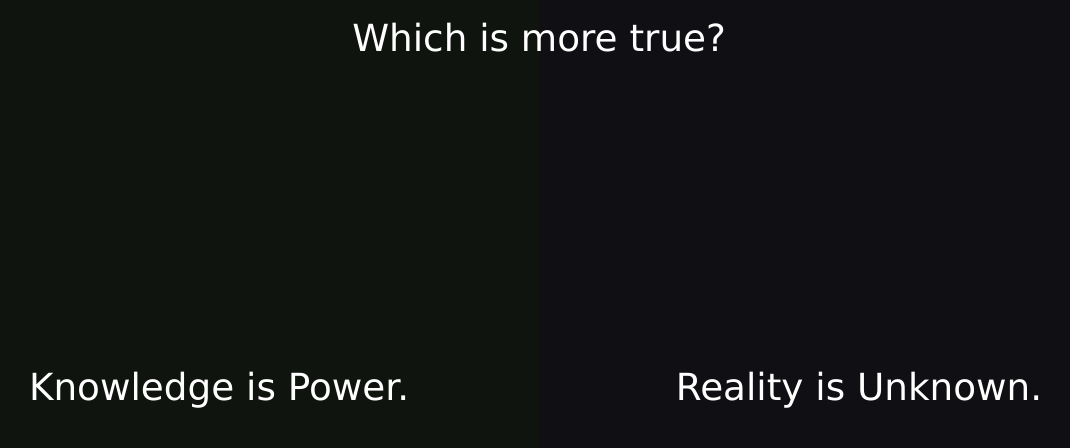
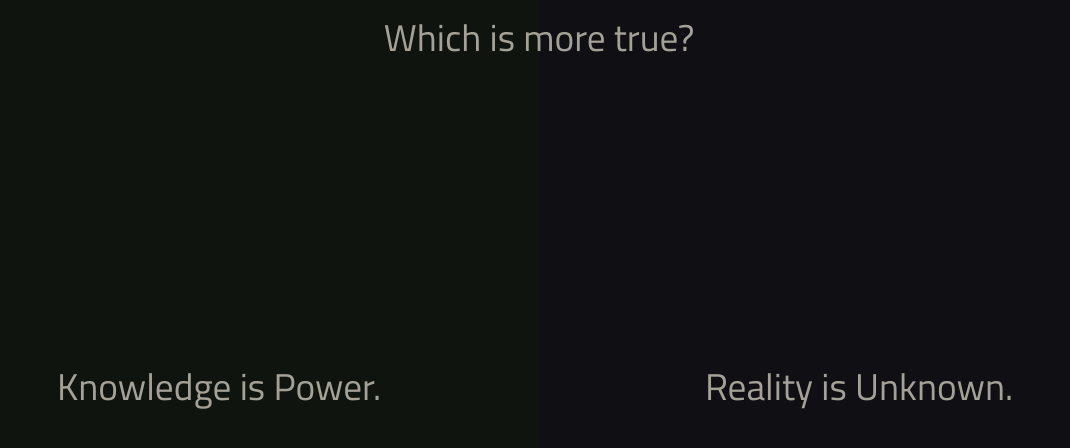
Before and after one commit to ailadson/Quintessence, a plain HTML site: page game.html in a window 1280 px wide. Shown: the whole page, without its empty margins (101-1171 px from the left). Drawn offline with Linux system fonts and the light colour scheme.

Commit message:
fonts,award text,+index.html

```diff
--- a/awards.js
+++ b/awards.js
@@ -6,9 +6,11 @@ Ether.awards["consciousness"] = [
 	},{
 		text : "I am"
 	},{
-		text : "You"
+		text : "Me"
 	},{
 		text : "Mine"
+	},{
+		text : "You"
 	},{
 		text : "I love"
 	},{
@@ -26,17 +28,15 @@ Ether.awards["consciousness"] = [
 	},{
 		text : "I am in the world"
 	},{
-		text : "What is this?"
+		text : "I want this"
 	},{
-		text : "I want that"
+		text : "Why can't I have that?"
 	},{
-		text : "I can be hurt"
-	},{
-		text : "I fear"
+		text : "I'm afraid"
 	},{
 		text : "Why do I hurt?"
 	},{
-		text : "How do I get?"
+		text : "How do I get more?"
 	},{
 		text : "Who are my friends?"
 	},{
@@ -44,11 +44,11 @@ Ether.awards["consciousness"] = [
 	},{
 		text : "This is my stuff"
 	},{
+		text : "I am right"
+	},{
 		text : "They are wrong"
 	},{
-		text : "I am right"
-	},{
-		text : "I can create"
+		text : "I will create"
 	},{
 		text : "Will I die?"
 	},{
@@ -62,43 +62,43 @@ Ether.awards["consciousness"] = [
 	},{
 		text : "Where did I come from?"
 	},{
-		text : "My Truth"
+		text : "This is the truth"
 	},{
-		text : "Not your Truth"
+		text : "That is not the truth"
 	},{
 		text : "This is who I am"
 	},{
-		text : "Everything changes"
+		text : "Who I am keeps changing"
 	},{
-		text : "I think; I am"
+		text : "I am my thougts"
 	},{
 		text : "My thoughts always change"
 	},{
 		text : "Do I change?"
 	},{
-		text : "Has anything ever remained constant?"
+		text : "What is constant?"
 	},{
-		text : "Am I seperate from my perceptions?"
+		text : "I am awareness"
+	},{
+		text : "Was awareness always here?"
+	},{
+		text : "From here did this awareness come?"
+	},{
+		text : "All comes from nothing"
+	},{
+		text : "All goes to nothing"
 	},{
 		text : "I am all"
 	},{
 		text : "I am nothing"
 	},{
-		text : "Death is just another change"
+		text : "I am self evident"
 	},{
-		text : "What is born will die"
-	},{
-		text : "All comes from nothing"
-	},{
-		text : "All goes to nothing"
-	},{
-		text : "What I percieve, I cannot be"
-	},{
-		text : "Truth is self evident; I am self evident"
-	},{
-		text : "How can words describe silence?"
+		text : "I am self here"
 	},{
 		text : "No word is true"
+	},{
+		text : "How can sounds describe silence?"
 	},{
 		text : "[silence]"
 	}
@@ -107,103 +107,103 @@ Ether.awards["consciousness"] = [
 
 Ether.awards["matter"] = [
 	{
-		text : "String(1 x 10^-35)"
+		text : "Strings(1 x 10^-35)"
 	},{
 		text : "Quantum Foam(1 x 10^-35)"
 	},{
-		text : "Neutrino(1 x 10^-24)"
+		text : "Neutrinos(1 x 10^-24)"
 	},{
-		text : "Top Quark(1 x 10^-22)"
+		text : "Quarks(1 x 10^-19)"
 	},{
-		text : "Bottom Quark(3 x 10^-20)"
+		text : "Protons(1 x 10^-15)"
 	},{
-		text : "Charm Quark(1 x 10^-19)"
+		text : "Neutrons(1 x 10^-15)"
 	},{
-		text : "Strange Quark(4 x 10^-19)"
+		text : "Electrons(1 x 10^-15)"
 	},{
-		text : "Up Quark(1 x 10^-18)"
+		text : "Rays(1 x 10^-12)"
 	},{
-		text : "Down Quark(1 x 10^-18)"
+		text : "Atoms(1 x 10^-10)"
 	},{
-		text : "Proton(1 x 10^-15)"
+		text : "Proteins(1 x 10^-10)"
 	},{
-		text : "Neutron(1 x 10^-15)"
+		text : "Molecules(1 x 10^-9)"
 	},{
-		text : "Electron(1 x 10^-15)"
+		text : "Clay Particles(1 x 10^-6)"
 	},{
-		text : "Ray(1 x 10^-12)"
+		text : "Mist Droplets(1 x 10^-5)"
 	},{
-		text : "Atom(1 x 10^-10)"
+		text : "Viruses(1 x 10^-8)"
 	},{
-		text : "Protein(1 x 10^-10)"
+		text : "Large Rocks(5 x 10^3)"
 	},{
-		text : "Molecule(1 x 10^-9)"
+		text : "Moons(1.5 x 10^5)"
 	},{
-		text : "Clay Particle(1 x 10^-6)"
+		text : "Bacteria(1 x 10^-3)"
 	},{
-		text : "Mist Droplet(1 x 10^-5)"
-	},{
-		text : "Virus(1 x 10^-8)"
-	},{
-		text : "Large Rock(5 x 10^3)"
-	},{
-		text : "Moon(1.5 x 10^5)"
-	},{
-		text : "Planet(1.27 x 10^7)"
-	},{
-		text : "Planet(1.27 x 10^7)"
+		text : "Planets(1.27 x 10^7)"
 	},{
 		text : "Nebula(8^10 x 16)"
 	},{
-		text : "Unicellular Organism(1 x 10^-5)"
+		text : "Protozoa(1 x 10^-5)"
 	},{
-		text : "Star(5.8 x 10^9)"
+		text : "Choanoflagellate(7 x 10^-6)"
 	},{
-		text : "Galaxy(1.2 x 10^21)"
+		text : "Stars(5.8 x 10^9)"
 	},{
-		text : "Cluster(3 x 10^23)"
+		text : "Galaxies(1.2 x 10^21)"
 	},{
-		text : "Multicellular Organism(1 x 10^-3)"
+		text : "Clusters(3 x 10^23)"
 	},{
-		text : "Seed(7 x 10^3)"
+		text : "Chromistas(1 x 10^-1)"
 	},{
-		text : "Multicellular Organism(4 x 10-2)"
+		text : "Fungi(7 x 10^3)"
 	},{
-		text : "Vertebrate(1 x 10^-1)"
+		text : "Invertebrates(4 x 10-2)"
 	},{
-		text : "Flora(1.5 x 10^1)"
+		text : "Plants(1.5 x 10^1)"
 	},{
-		text : "Fauna(3 x 10^0)"
+		text : "Vertebrates(1 x 10^-1)"
+	},{
+		text : "Land Animals(3 x 10^0)"
 	},{
 		text : "Intelligence(1.7 x 10^0)"
 	},{
-		text : "Tools(3 x 10^-1)"
+		text : "Symbolic Systems(1.7 x 10^0)"
 	},{
-		text : "Culture(1.7 x x10^0)"
+		text : "Mechanical Systems(1.5 x 10^1)"
 	},{
-		text : "Mechanical System(1.7 x x10^0)"
+		text : "Digital Systems(3.2 x 10^-8)"
 	},{
-		text : "Digital System(1.7 x x10^0)"
+		text : "Bioengineered Systems(1.7 x 10^0)"
 	},{
-		text : "Genetically Modified System(1.7 x x10^0)"
+		text : "Quantum Systems(1 x 10^-10)"
 	},{
-		text : "Quantum System(1.7 x x10^0)"
+		text : "Artifical Intelligence(3.2 x 10^-8)"
 	},{
-		text : "Artifical Intelligence"
+		text : "Planetary Societies(1.27 x 10^7)"
 	},{
-		text : "Solar Society"
+		text : "Synchronized Mind(1.7 x x10^0)"
 	},{
-		text : "Synchronized Organism"
+		text : "Solar Societies(1.2 x 10^10)"
 	},{
-		text : "Astral Computing"
+		text : "Giant Stars(8 x 10^11)"
 	},{
-		text : "Giant"
+		text : "Dwarf Stars(1.27 x 10^7)"
 	},{
-		text : "Dwarf"
+		text : "String Computing(1 x 10^-35)"
 	},{
-		text : "Supernova"
+		text : "Neutron Stars(1.3 x 10^4)"
 	},{
-		text : "Black Hole"
+		text : "Supernovas(9.5 x 10^16)"
+	},{
+		text : "Galactic Societies(1.2 x 10^21)"
+	},{
+		text : "Multi-Demensional Computing(~)"
+	},{
+		text : "Black Holes"
+	},{
+		text : "Thermal Equilibrium"
 	},{
 		text : "[silence]"
 	}
--- a/engine.js
+++ b/engine.js
@@ -164,8 +164,8 @@ Ether.Engine.prototype.setAwards = function(type){
 	for (var i = 0; i < this.awards.length; i++) {
 		this.awards[i].amount = amount;
 		this.awards[i].award = Math.ceil(award/5);
-		//console.log(this.awards[i].amount)
-		amount += 4;
+		console.log(i)
+		amount += 3;
 		award = i+1;
 	};
 }
--- a/game.html
+++ b/game.html
@@ -1,5 +1,6 @@
 <html>
 	<head>
+		<link href='http://fonts.googleapis.com/css?family=Titillium+Web' rel='stylesheet' type='text/css'>
 		<title>QUINTESSENCE</title>
 		<style type="text/css">
 			body {
--- a/hub.js
+++ b/hub.js
@@ -178,8 +178,8 @@ Ether.Hub.prototype.drawQuestionText = function(ctx,time){
 	}
 
 	//quetion
-	ctx.font = "28pt Verdana"
-	ctx.fillStyle="rgba(255,255,255,"+this.introAlpha+")";
+	ctx.font = "28pt Titillium Web"
+	ctx.fillStyle="rgba(164,161,151,"+this.introAlpha+")";
 	ctx.fillText(currentQuestion,(this.engine.width/2)-(qWidth/2),this.unit * 2);
 
 	//answers
@@ -209,8 +209,8 @@ Ether.Hub.prototype.draw = function(time){
 	var hubStab = (stats.stab > 100) ? 0 : (100 - stats.stab)
 
 	if(this.showInfo){
-		ctx.font = this.unit + "30px Verdana";
-		ctx.fillStyle = "rgba(20,70,200,1)"
+		ctx.font = this.unit + "30px Titillium Web";
+		ctx.fillStyle = "rgba(164,161,151,1)"
 		ctx.fillText("Mass: " + Math.floor(stats.mass), this.unit,this.unit*1.5)
 		ctx.fillText("Balance: " + hubStab, this.unit,this.unit*2.5)
 	}
@@ -231,7 +231,7 @@ Ether.Hub.prototype.drawInbetween = function(ctx,time){
 			//alpha
 			if(time > this.betweenLastTime + 100){
 				this.betweenLastTime = time;
-				ctx.fillStyle = "rgba(0,0,0,"+this.betweenAlpha+")";
+				ctx.fillStyle = "rgba(164,161,151,"+this.betweenAlpha+")";
 			    ctx.fillRect(0,0,this.engine.width,this.engine.height);
 			}
 		} else{
@@ -259,7 +259,7 @@ Ether.Hub.prototype.getStats = function(){
 }
 
 Ether.Hub.prototype.drawElementStats = function(count, ctx){
-	ctx.font = this.unit/2 + "px Verdana";
+	ctx.font = this.unit/2 + "px Titillium Web";
 
 	ctx.fillStyle = "red";
 	ctx.fillText("Fire: " + count["f"], this.unit, this.unit*3.2);
@@ -367,11 +367,11 @@ Ether.Hub.prototype.drawMessage = function(ctx,time,award){
 }
 
 Ether.Hub.prototype.renderMessage = function(ctx,time){
-	ctx.font = (this.currentMessage == this.awardMssg) ? "90px Verdana" : "30px Verdana";
+	ctx.font = (this.currentMessage == this.awardMssg) ? "90px Titillium Web" : "30px Titillium Web";
 	var textWidth = ctx.measureText(this.currentMessage).width;
 
 	if(textWidth > this.engine.width - 10){
-		ctx.font = "70px Verdana"
+		ctx.font = "70px Titillium Web"
 		textWidth = ctx.measureText(this.currentMessage).width
 	}
 
@@ -381,7 +381,7 @@ Ether.Hub.prototype.renderMessage = function(ctx,time){
 	ctx.fillStyle = "rgba(0,0,0,"+this.messageAlpha+")";
 	ctx.fillText(this.currentMessage,x+2,y+2);
 
-	ctx.fillStyle = "rgba(255,255,255,"+this.messageAlpha+")";
+	ctx.fillStyle = "rgba(164,161,151,"+this.messageAlpha+")";
 	ctx.fillText(this.currentMessage,x,y);
 
 	if(time > this.lastMessageTime + 100){
```
Also changed, not shown: index.html (+110 -20 lines).
